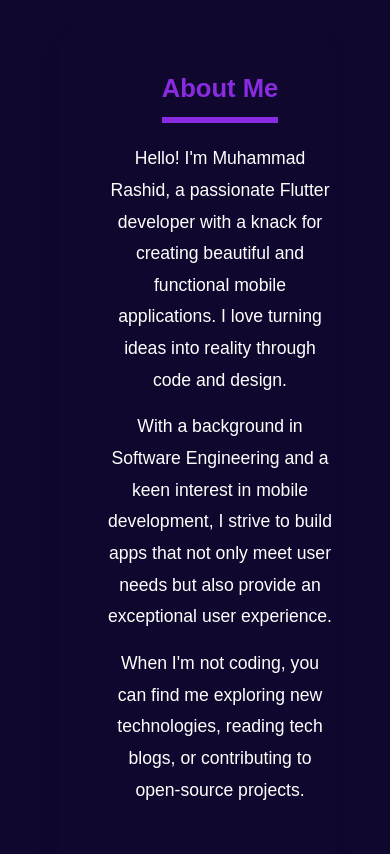
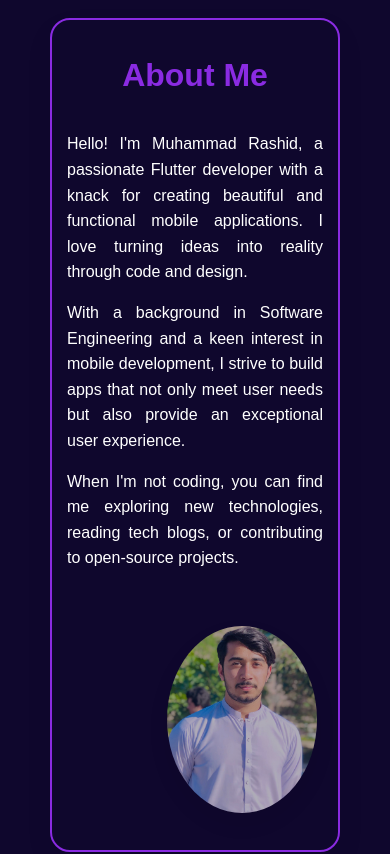
Before and after one commit to syedBahadarKhan/rasid_portfloio, a plain HTML site: page index.html in a window 390 px wide. Shown: the part 860-1714 px from the top of the page. Drawn offline with Linux system fonts and the light colour scheme.

Commit message:
the css file has modified

```diff
--- a/style.css
+++ b/style.css
@@ -331,6 +331,7 @@ html {
   box-shadow: 0 12px 30px rgba(0, 0, 0, 0.05);
   transition: transform 0.3s ease;
   scroll-margin-top: 100px;
+
 }
 
 .about:hover {
@@ -384,7 +385,7 @@ html {
 }
 
 /* Responsive Design */
-@media (max-width: 1024px) {
+ @media (max-width: 1024px) {
   #about {
     padding: 40px 40px;
     gap: 40px;
@@ -395,60 +396,69 @@ html {
   }
 }
 
+
+
+
+
+
+/* tablets / smaller screens: stack content, full width items */
 @media (max-width: 768px) {
   #about {
     flex-direction: column;
-    align-items: center;
     padding: 40px 20px;
-    text-align: center;
-    border: none;
+    gap: 25px;
   }
 
-  .about-info {
-    max-width: 100%;
+  .about-info,
+  .my-image {
+    flex: 1 1 100%;
+    max-width: none;
+  }
+  .about-info h2 {
+    font-size: 2rem;
+    text-align: center;
+    margin-bottom: 20px;
+
+    padding-bottom: 10px;
+  }
+
+  .para p{
+    font-size: 1.1rem;
+    line-height: 1.6;
+    margin-bottom: 15px;
+     text-align: justify;
+    text-align-last: left;
+  }
+
+  .my-image {
+    margin-top: 0;
+    text-align: center;
+  }
+
+
+}
+
+/* small phones: tighten spacing and scale text/image down */
+@media (max-width: 480px) {
+  #about {
+    padding: 30px 15px;
+    margin: 10px;
+    gap: 20px;
   }
 
   .about-info h2 {
-    display: inline-block;
-    border-bottom: 6px solid blueviolet;
-    padding-bottom: 8px;
-    margin-bottom: 20px;
     font-size: 2rem;
   }
 
   .about-info p {
-    transform: none !important;
-  }
-
-  .my-image {
-    margin-top: 30px;
+    font-size: 1rem;
   }
 
   .my-image img {
-    width: 220px;
-    height: auto;
-    border-radius: 10%;
-    opacity: 0.9;
-  }
-
-  .my-image img:hover {
-    transform: scale(1.05);
-    border-radius: 10%;
+    width: 150px;
+    margin-top: 20px;
   }
 }
-
-@media (max-width: 480px) {
-  .about-info h2 {
-    font-size: 1.6rem;
-    width: auto;
-  }
-
-  .my-image img {
-    width: 180px;
-  }
-}
-
-
 
 /* project section styling start here */
 
```
